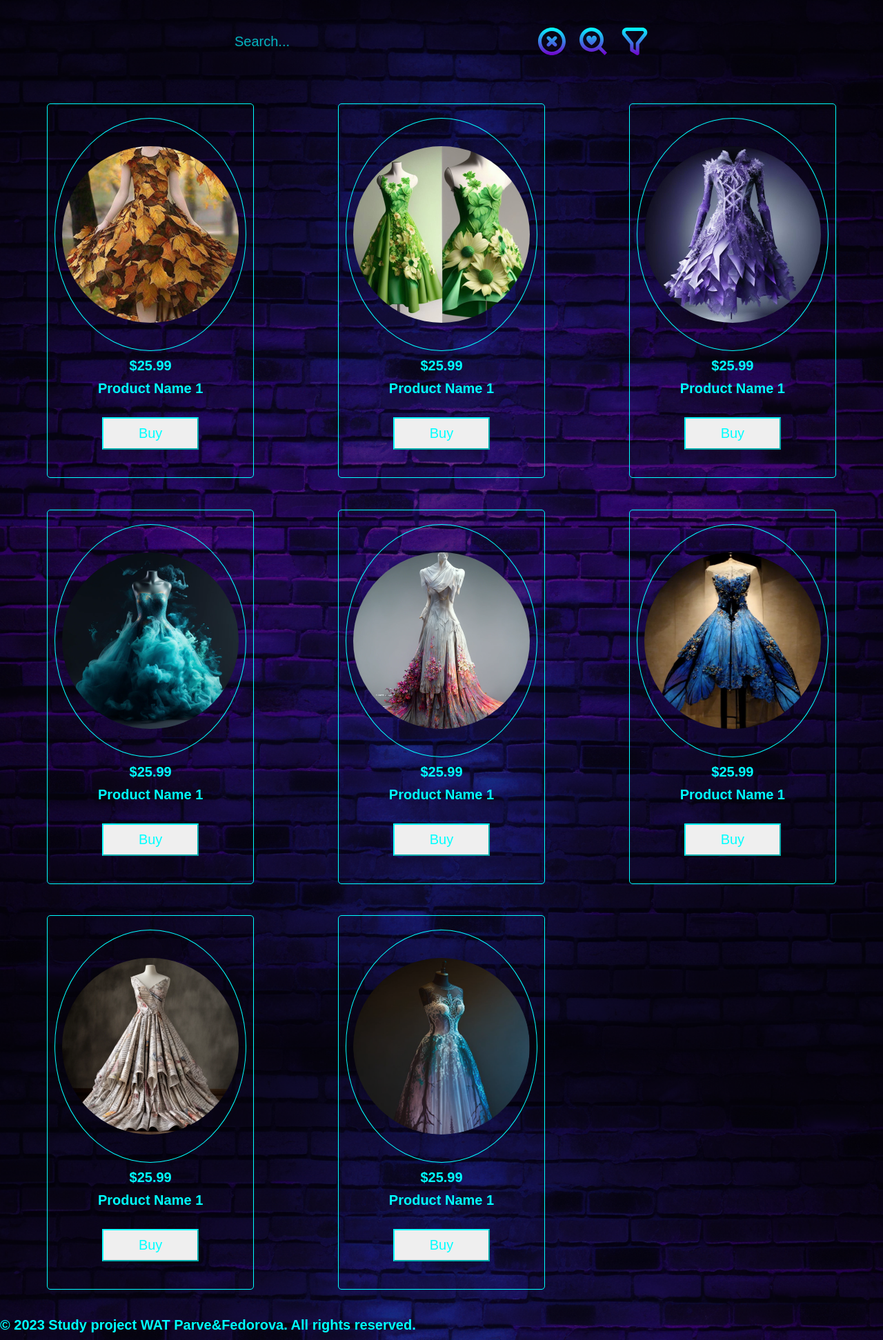
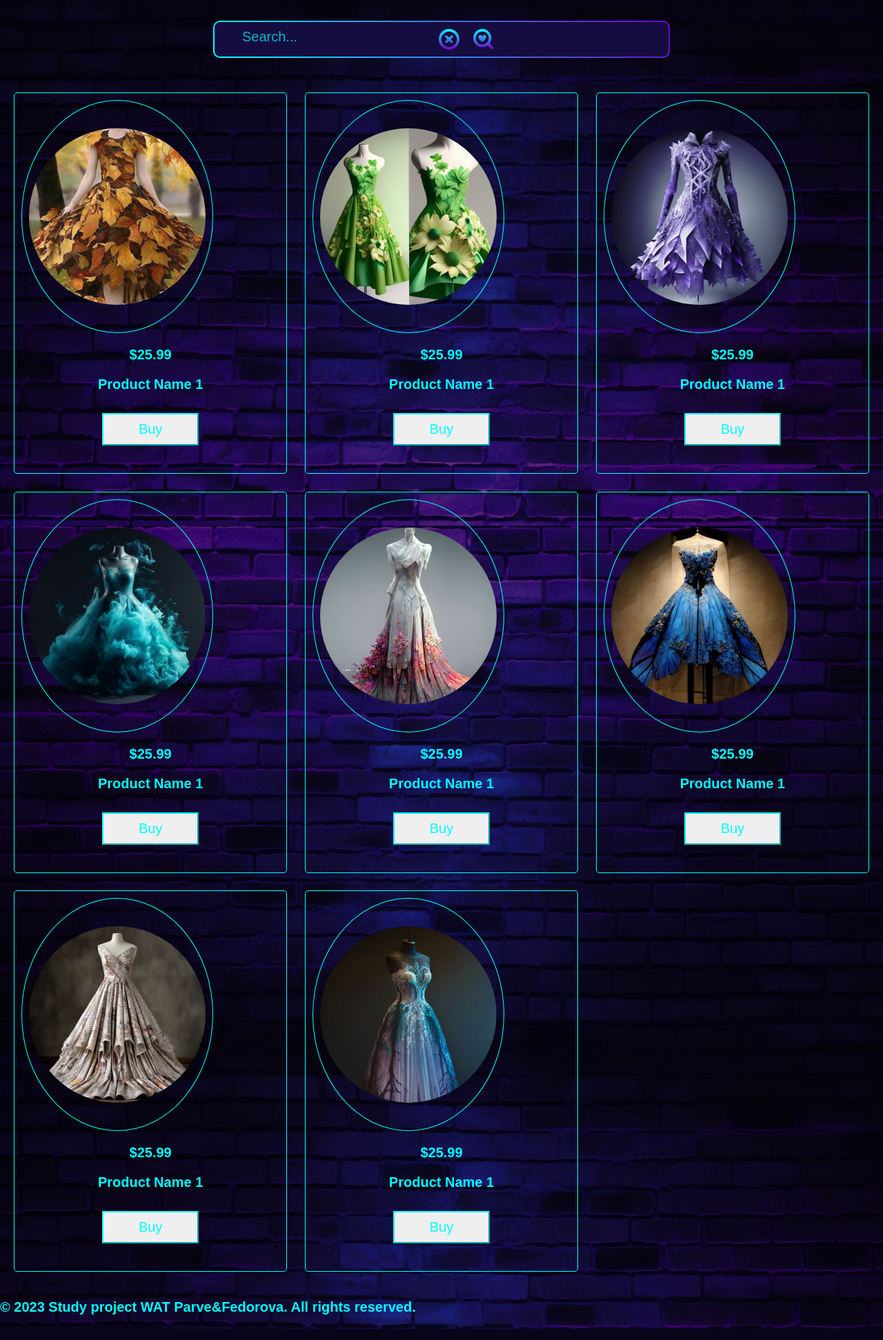
Before and after one commit to iamblobfish/WebNupPhp, a Flask app: template templates/search.html in a window 1280 px wide. Shown: the whole page at 69% size. Run offline with Flask 3, Linux system fonts and the light colour scheme; the template is opened without the code that fills it, so the values that code supplies are empty.

Commit message:
update sasha 23.07 15:00

```diff
--- a/static/main.css
+++ b/static/main.css
@@ -26,12 +26,13 @@
     font-size: var(--main-size);
     display: block;
     border-color: var(--b);
-    margin: 0.5rem auto;
+
 }
 
 .text {
     padding: 0.2rem;
     cursor: pointer;
+    margin: 0.5rem auto;
 }
 
 .content {
--- a/static/search_layout.css
+++ b/static/search_layout.css
@@ -30,22 +30,22 @@ p {
 
 .search-bar {
     display: flex; /* Use flexbox to arrange elements in a line */
-    align-items: center; /* Vertically center elements */
+    /*align-items: center; !* Vertically center elements *!*/
 }
 
-.gradient-border{
+.gradient{
     flex: 0.5;
 }
 
 .search-input {
     text-align: left;
-    padding-left: 1rem;
+    padding: 0 1rem;
     width: calc(100% - 40px);
 }
 
 .search-btn {
     border: none;
-    height: 40px;
-    width: 40px;
+    height: 30px;
+    width: 30px;
     margin-right: 20px;
 }
--- a/templates/header.html
+++ b/templates/header.html
@@ -1,14 +1,12 @@
 <header>
     <div class="search-bar">
-        <div class="gradient-border">
-            <div class="sub-gb">
-                <div class="search-bar">
-                    <input type="text" class="search-input" placeholder="Search...">
-                    <img class="search-btn" src="../static/images/close.svg">
-                    <img class="search-btn" src="../static/images/search.svg">
-                    <img class="search-btn" src="../static/images/filter.svg">
-                </div>
-            </div>
+
+        <div class="search-bar gradient">
+            <label>
+                <input type="text" class="search-input " placeholder="Search...">
+            </label>
+            <img class="search-btn" src="../static/images/close.svg" alt="close">
+            <img class="search-btn" src="../static/images/search.svg" alt="search">
         </div>
     </div>
 </header>
--- a/templates/search.html
+++ b/templates/search.html
@@ -1,83 +1,71 @@
 <!DOCTYPE html>
-<html>
+<html lang="">
 <head>
     <link rel="stylesheet" type="text/css" href="../static/main.css">
     <link rel="stylesheet" type="text/css" href="../static/grad_border.css">
     <link rel="stylesheet" type="text/css" href="../static/elements.css">
 
     <link rel="stylesheet" type="text/css" href="../static/search_layout.css">
+    <title>SearchPage</title>
 </head>
 <body>
 
 <!--Background-->
 <div class="background-image">
-<!--    <div class="search-bar">-->
-<!--        <div class="gradient-border">-->
-<!--            <div class="sub-gb">-->
-<!--                <div class="search-bar">-->
-<!--                    <input type="text" class="search-input" placeholder="Search...">-->
-<!--                    <img class="search-btn" src="../images/close.svg">-->
-<!--                    <img class="search-btn" src="../images/search.svg">-->
-<!--                    <img class="search-btn" src="../images/filter.svg">-->
-<!--                </div>-->
-<!--            </div>-->
-<!--        </div>-->
-<!--    </div>-->
-<!--    #include file="../main/header.html"-->
 
     <div class="catalog-grid">
         <!-- Catalog items -->
         <div class="item">
-            <img src="../static/images/autumn.jpg" class="item img">
+            <img src="../static/images/autumn.jpg" class="item img" alt="Autumn Dress">
             <p>$25.99</p>
             <p>Product Name 1</p>
             <button class="important-button">Buy</button>
         </div>
 
         <div class="item">
-            <img src="../static/images/spring.jpg" class="item img">
+            <img src="../static/images/spring.jpg" class="item img" alt="Autumn Dress">
             <p class="price">$25.99</p>
             <p class="name">Product Name 1</p>
             <button class="important-button">Buy</button>
         </div>
 
         <div class="item">
-            <img src="../static/images/winter.jpg" class="item img">
+            <img src="../static/images/winter.jpg" class="item img" alt="Autumn Dress">
             <p class="price">$25.99</p>
             <p class="name">Product Name 1</p>
             <button class="important-button">Buy</button>
         </div>
 
         <div class="item">
-            <img src="../static/images/new6.webp" class="item img">
+            <img src="../static/images/new6.webp" class="item img" alt="Autumn Dress">
             <p class="price">$25.99</p>
             <p class="name">Product Name 1</p>
             <button class="important-button">Buy</button>
         </div>
 
         <div class="item">
-            <img src="../static/images/new1.webp" class="item img">
+            <img src="../static/images/new1.webp" class="item img" alt="Autumn Dress">
             <p class="price">$25.99</p>
             <p class="name">Product Name 1</p>
             <button class="important-button">Buy</button>
         </div>
 
         <div class="item">
-            <img src="../static/images/new2.jpeg" class="item img">
+            <img src="../static/images/new2.jpeg" class="item img" alt="Autumn Dress">
             <p class="price">$25.99</p>
             <p class="name">Product Name 1</p>
             <button class="important-button">Buy</button>
         </div>
 
         <div class="item">
-            <img src="../static/images/new5.webp" class="item img">
+            <img src="../static/images/new5.webp" class="item img" alt="Autumn Dress">
             <p class="price">$25.99</p>
             <p class="name">Product Name 1</p>
             <button class="important-button">Buy</button>
         </div>
 
         <div class="item">
-            <img src="../static/images/ceber.png" class="item img">
+            <img src="../static/images/ceber.png" class="item img" alt="Autumn Dress">
             <p class="price">$25.99</p>
             <p class="name">Product Name 1</p>
             <button class="important-button">Buy</button>
```
Also changed, not shown: templates/reset.html (+2 -9 lines).
